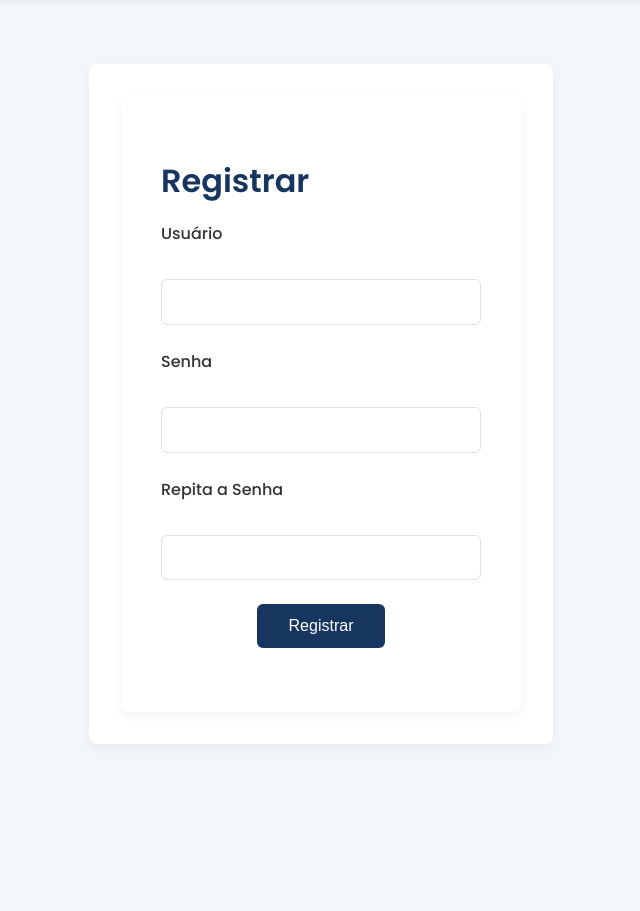
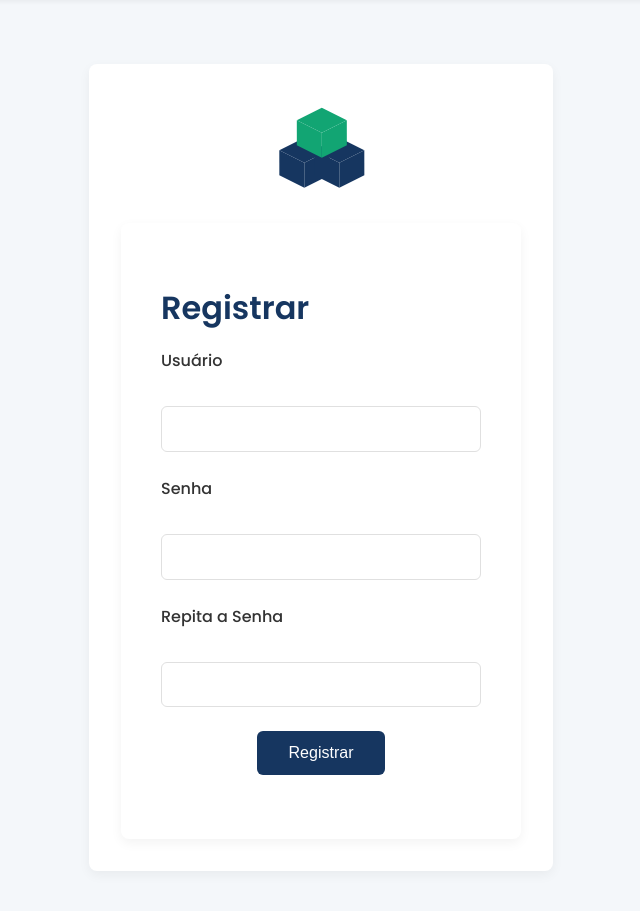
Before and after one commit to marise-san/intelligent-stock-app, a Flask app: page /register in a window 1280 px wide. Shown: the part 62-973 px from the top of the page, without its empty margins (319-959 px from the left). Before the commit the page ends 710 px from the top, so only its background shows below. Run offline with Flask 3, Linux system fonts and the light colour scheme; the visitor is signed in with stand-in values (Sample User, id 1).

Commit message:
atualizando a logo

```diff
--- a/app/templates/base.html
+++ b/app/templates/base.html
@@ -9,7 +9,7 @@
 <body class="{% block body_class %}sidebar-open{% endblock %}">
     {% block sidebar %}
     <div class="sidebar">
-        <a href="{{ url_for('index') }}" class="logo"><img src="{{ url_for('static', filename='logo_intelligent_stock.png') }}" alt="Intelligent Stock" height="60"></a>
+        <a href="{{ url_for('index') }}" class="logo"><img src="{{ url_for('static', filename='nav-logo.svg') }}" alt="Intelligent Stock" height="60"></a>
         {% if current_user.is_authenticated %}
             <div class="user-info">
                 <span><i class="fas fa-user"></i> Olá, {{ current_user.username }}!</span>
--- a/app/templates/login.html
+++ b/app/templates/login.html
@@ -6,6 +6,9 @@
 
 {% block content %}
     <div class="form-container">
+        <div style="text-align: center;">
+            <img src="{{ url_for('static', filename='logo.svg') }}" alt="Intelligent Stock Logo" class="login-logo" style="width: 100px; margin-bottom: 20px;">
+        </div>
         <form action="" method="post" novalidate>
             <h1>Entrar</h1>
             {{ form.hidden_tag() }}
--- a/app/templates/register.html
+++ b/app/templates/register.html
@@ -6,6 +6,9 @@
 
 {% block content %}
     <div class="form-container">
+        <div style="text-align: center;">
+            <img src="{{ url_for('static', filename='logo.svg') }}" alt="Intelligent Stock Logo" class="login-logo" style="width: 100px; margin-bottom: 20px;">
+        </div>
         <form action="" method="post" novalidate>
             <h1>Registrar</h1>
             {{ form.hidden_tag() }}
```
Also changed, not shown: app/static/logo.svg (added), app/static/nav-logo.svg (added).
